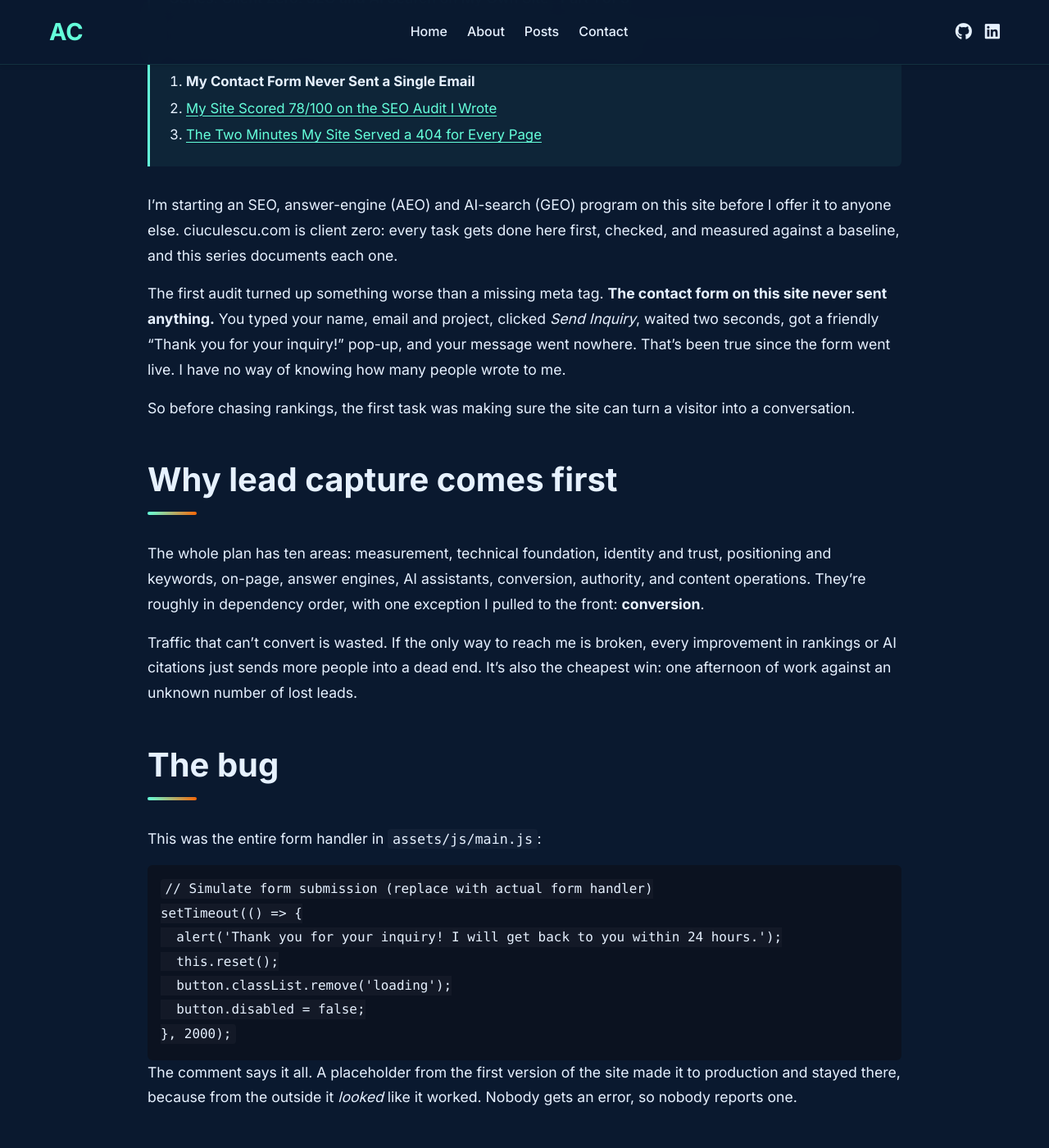
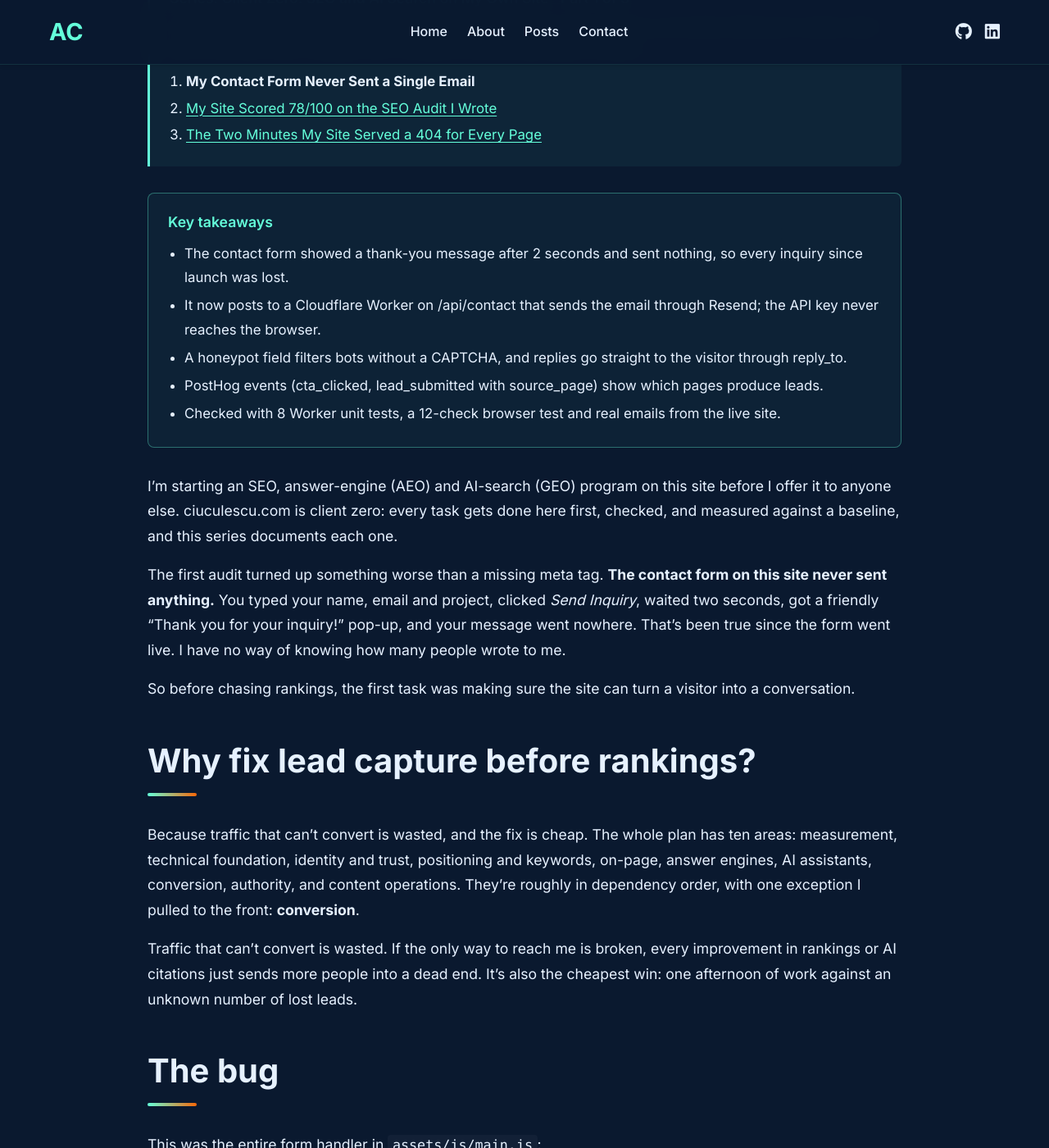
Before and after one commit to ciuc123/ciuc123.github.io, a Jekyll site: the page built from _posts/2026-11-20-seo-client-zero-1-contact-form.md, in a window 1280 px wide and 1400 px high, scrolled down 458 px. Shown: the whole window at 82% size. Built offline with Jekyll 4.4.1, drawn with Linux system fonts in a browser that asks for light colours; some of the changed text lies outside the part shown.

Commit message:
Client Zero parts 1-3: key takeaways, a question heading and Sources (post standard)
Co-Authored-By: Claude Opus 5.5 <noreply@anthropic.com>

```diff
--- a/_posts/2026-11-20-seo-client-zero-1-contact-form.md
+++ b/_posts/2026-11-20-seo-client-zero-1-contact-form.md
@@ -6,6 +6,12 @@ date: 2026-11-20
 tags: [seo, conversion, cloudflare-workers, resend, client-zero]
 series: seo-client-zero
 series_part: 1
+tldr:
+  - "The contact form showed a thank-you message after 2 seconds and sent nothing, so every inquiry since launch was lost."
+  - "It now posts to a Cloudflare Worker on /api/contact that sends the email through Resend; the API key never reaches the browser."
+  - "A honeypot field filters bots without a CAPTCHA, and replies go straight to the visitor through reply_to."
+  - "PostHog events (cta_clicked, lead_submitted with source_page) show which pages produce leads."
+  - "Checked with 8 Worker unit tests, a 12-check browser test and real emails from the live site."
 ---
 
 I'm starting an SEO, answer-engine (AEO) and AI-search (GEO) program on this site before I offer it to anyone else. ciuculescu.com is client zero: every task gets done here first, checked, and measured against a baseline, and this series documents each one.
@@ -14,9 +20,9 @@ The first audit turned up something worse than a missing meta tag. **The contact
 
 So before chasing rankings, the first task was making sure the site can turn a visitor into a conversation.
 
-## Why lead capture comes first
+## Why fix lead capture before rankings?
 
-The whole plan has ten areas: measurement, technical foundation, identity and trust, positioning and keywords, on-page, answer engines, AI assistants, conversion, authority, and content operations. They're roughly in dependency order, with one exception I pulled to the front: **conversion**.
+Because traffic that can't convert is wasted, and the fix is cheap. The whole plan has ten areas: measurement, technical foundation, identity and trust, positioning and keywords, on-page, answer engines, AI assistants, conversion, authority, and content operations. They're roughly in dependency order, with one exception I pulled to the front: **conversion**.
 
 Traffic that can't convert is wasted. If the only way to reach me is broken, every improvement in rankings or AI citations just sends more people into a dead end. It's also the cheapest win: one afternoon of work against an unknown number of lost leads.
 
@@ -134,3 +140,10 @@ Then put a reminder in your calendar to repeat step 1 every month.
 Part 2 is the audit tool: a small dependency-free Python script that checks every page on every build (titles, descriptions, structured data, broken links, and, yes, that the contact form has a real endpoint and every post has a call to action) so this kind of bug can't quietly come back.
 
 *The most expensive SEO bug on my site wasn't about search at all. It was a two-second timer that said "thank you" and threw the message away.*
+
+## Sources
+
+- [Resend: send email API](https://resend.com/docs/api-reference/emails/send-email)
+- [Cloudflare Workers: routes](https://developers.cloudflare.com/workers/configuration/routing/routes/)
+- [Cloudflare: email address obfuscation](https://developers.cloudflare.com/waf/tools/scrape-shield/email-address-obfuscation/)
+- [PostHog: capturing events](https://posthog.com/docs/product-analytics/capture-events)
```
Also changed, not shown: _posts/2026-11-20-seo-client-zero-2-audit-tool.md (+16 -2 lines), _posts/2026-11-20-seo-client-zero-3-foundation.md (+16 -2 lines).
